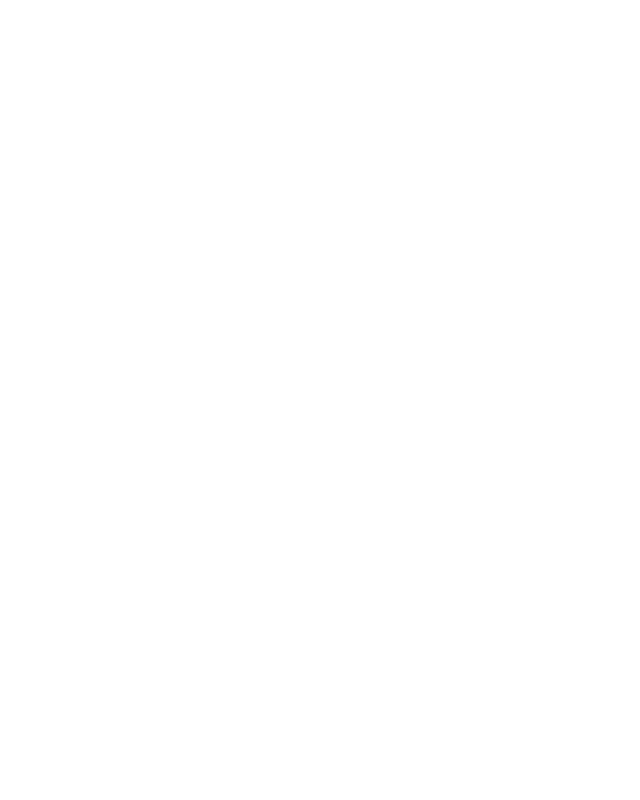
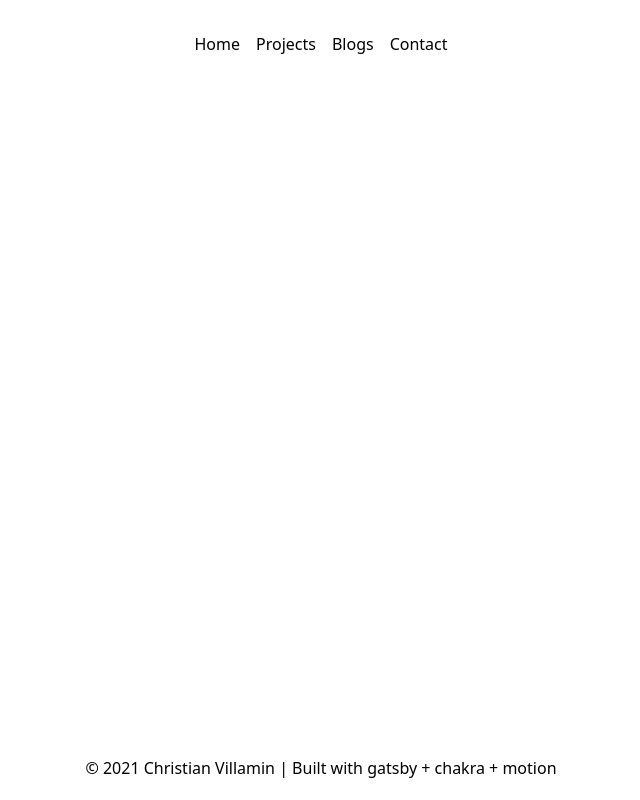
Before and after one commit to codekcv/personal-site-two-two, a Next.js app: page / in a window 1280 px wide. Shown: the whole page, without its empty margins (319-959 px from the left). Built offline with nearby package versions, Linux system fonts and the light colour scheme.

Commit message:
feat(_app) layout init

```diff
--- a/pages/_app.tsx
+++ b/pages/_app.tsx
@@ -2,8 +2,18 @@
 
 import type { AppProps } from 'next/app'
 
+import Footer from '../components/Footer'
+import Header from '../components/Header'
+
 const MyApp = ({ Component, pageProps }: AppProps): JSX.Element => (
-  <Component {...pageProps} />
+  <div className="flex flex-col justify-center items-center min-h-screen max-w-screen-md mx-auto">
+    <div className="flex-1">
+      <Header />
+      <Component {...pageProps} />
+    </div>
+
+    <Footer />
+  </div>
 )
 
 export default MyApp
--- a/tailwind.config.js
+++ b/tailwind.config.js
@@ -1,6 +1,6 @@
 module.exports = {
   mode: 'jit',
-  purge: ['./pages/**/*.{js,ts,jsx,tsx}', './components/**/*.{js,ts,jsx,tsx}'],
+  purge: ['./pages/**/*.tsx', './components/**/*.tsx'],
   darkMode: false, // or 'media' or 'class'
   theme: {
     extend: {}
```
